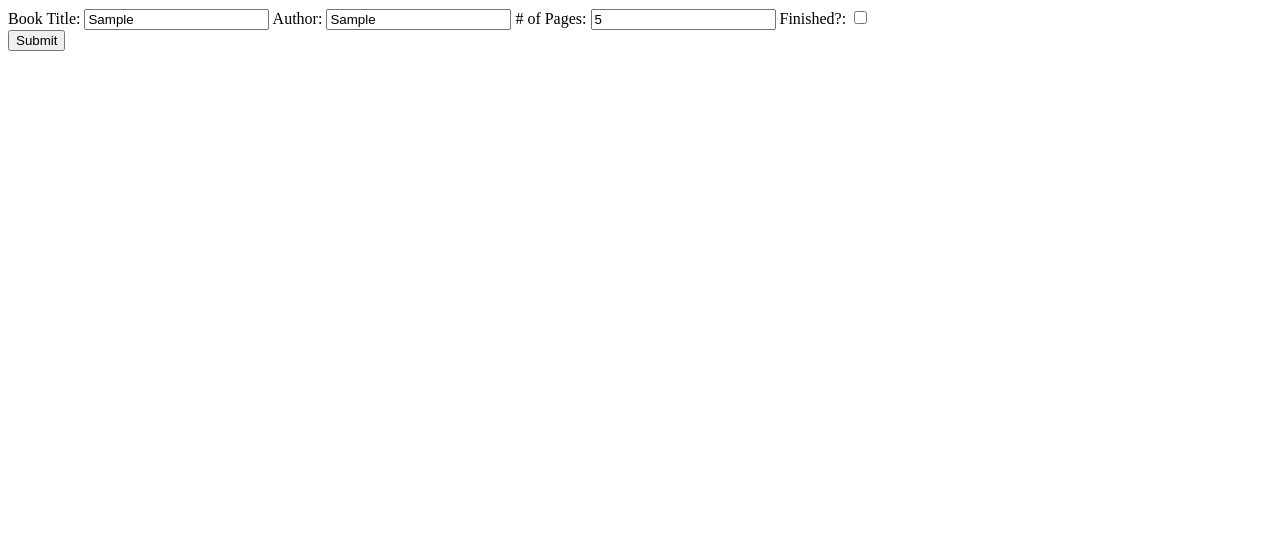
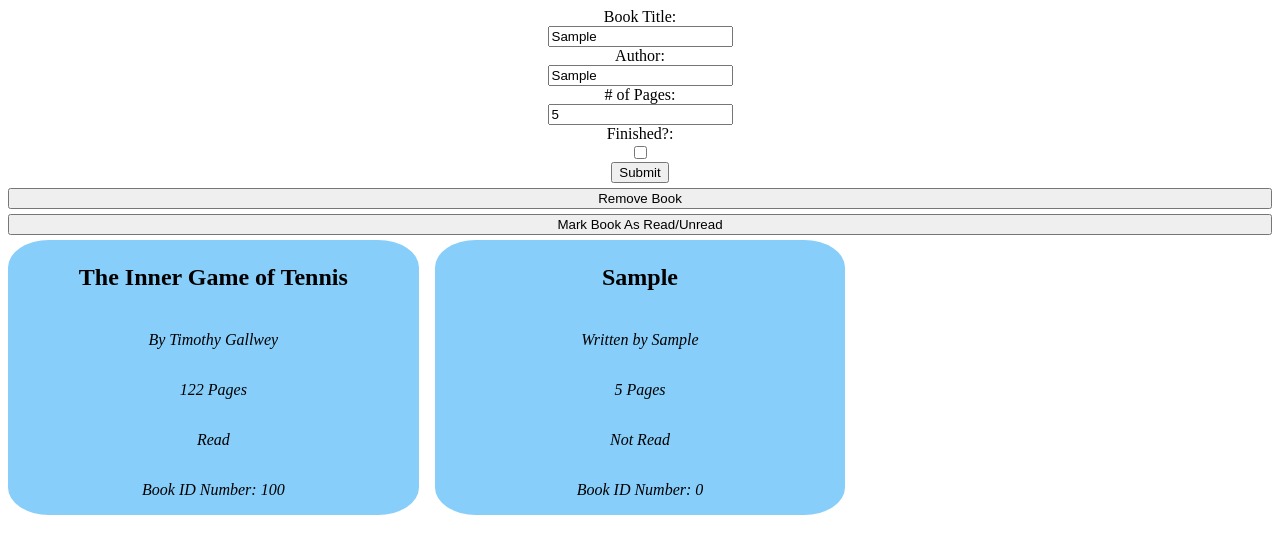
Before and after one commit to Snack-Time/library, a plain HTML site: page index.html in a window 1280 px wide. Both pictures are taken after typing "Sample", "Sample", "5" into the empty fields and a click on the button "Submit". Drawn offline with Linux system fonts and the light colour scheme.

Commit message:
I didn't commit this time. :( Got library working

```diff
--- a/index.html
+++ b/index.html
@@ -4,20 +4,35 @@
     <meta charset="UTF-8">
     <meta http-equiv="X-UA-Compatible" content="IE=edge">
     <meta name="viewport" content="width=device-width, initial-scale=1.0">
-    <title>Document</title>
+    <title>document</title>
     <link rel="stylesheet" href="styles.css">
 </head>
 <body>
-    <form method="post" action="README.md">
-        <label for="title">Book Title: </label>
-        <input type="text">
-        <label for="author">Author: </label>
-        <input type="text">
-        <label for="pages"># of Pages: </label>
-        <input type="number">
-        <label for="read">Finished?: </label>
-        <input type="checkbox"></form>
-        <button type="submit">Submit</button>
+    <div class="container">
+        <form class="add-book" method="post">
+            <label for="title">Book Title: </label>
+            <input type="text" id="title">
+            <label for="author">Author: </label>
+            <input type="text" id="author">
+            <label for="pages"># of Pages: </label>
+            <input type="number" id="pages">
+            <label for="read">Finished?: </label>
+            <input type="checkbox" id="read" value="read">
+            <button name="data" type="button" onclick="newBook()">Submit</button>
+        </form>
+        <button name="remove" type="button" onclick="deleteCard()">Remove Book</button>
+        <button name="remove" type="button" onclick="updateRead()">Mark Book As Read/Unread</button>
+        <div class="card-container">
+            <div class="card">
+                <p class="title">The Inner Game of Tennis</p>
+                <p class="book-info author">By Timothy Gallwey</p>
+                <p class="book-info page-count">122 Pages</p>
+                <p class="book-info read-check">Read</p>
+                <p class="book-info bookID">Book ID Number: 100</p>
+            </div>
+        </div>
+    </div>
+    <div class="remove"></div>
 </body>
 <script src="script.js"></script>
 </html>
--- a/script.js
+++ b/script.js
@@ -1,12 +1,112 @@
+/* global */
+
 let myLibrary = [];
+let bookTitle = document.querySelector(".title");
+let bookAuthor = document.querySelector(".author");
+let bookPages = document.querySelector(".pages");
+let bookRead = document.querySelector(".read");
+let cardContainer = document.querySelector(".card-container");
+let cards = document.querySelectorAll(".card");
+let checkbox = document.getElementById('read');
 
-function book(title, author, pages, read) {
-    title = this.title
-    author = this.author
-    pages = this.pages
-    read = this.read
+let bookCounter = 0;
+let haveRead = "";
+
+/* functions */
+
+function Book(title, author, pages, read) {
+    this.title = title;
+    this.author = author;
+    this.pages = pages;
+    this.read = read;
+    return;
 };
 
-function addBook() {
+function readCheck() {
+    if (checkbox.checked != true) {
+        haveRead = "Not Read";
+    }
+    else {
+        haveRead = "Read";
+    }
+    return;
+}
 
+function newBook() {
+    readCheck();
+    let hotNewBook = new Book(
+        document.getElementById("title").value,
+        document.getElementById("author").value,
+        document.getElementById("pages").value,
+        haveRead
+    );
+    myLibrary.push(hotNewBook);
+    cardCreator();
 };
+
+function cardCreator() {
+    for (let i = bookCounter; i < myLibrary.length; i++) {
+        let bookInfo = myLibrary[i];
+
+        let title = bookInfo.title;
+        let author = bookInfo.author;
+        let pages = bookInfo.pages;
+        let read = bookInfo.read;
+
+        const cardDiv = document.createElement('div');
+        cardDiv.classList.add('card');
+        cardDiv.dataset.id = (`${i}`);
+
+        const cardTitle = document.createElement('p');
+        cardTitle.classList.add('title');
+
+        const cardAuthor = document.createElement('p');
+        cardAuthor.classList.add('author', 'book-info');
+
+        const cardPages = document.createElement('p');
+        cardPages.classList.add('page-count', 'book-info');
+
+        const cardRead = document.createElement('p');
+        cardRead.classList.add('read-check', 'book-info');
+        cardRead.dataset.read = (`${i}`);
+
+        const bookID = document.createElement('p');
+        bookID.classList.add('bookid', 'book-info');
+
+        cardContainer.appendChild(cardDiv);
+
+        cardDiv.appendChild(cardTitle);
+        cardTitle.textContent = `${title}`;
+
+        cardDiv.appendChild(cardAuthor);
+        cardAuthor.textContent = `Written by ${author}`;
+
+        cardDiv.appendChild(cardPages);
+        cardPages.textContent = `${pages} Pages`;
+
+        cardDiv.appendChild(cardRead);
+        cardRead.textContent = `${read}`;
+
+        cardDiv.appendChild(bookID);
+        bookID.textContent = `Book ID Number: ${i}`;
+            }
+        bookCounter++;
+};
+
+function deleteCard() {
+    let bookID = prompt("Please enter Book ID number");
+    myLibrary.splice[bookID];
+    document.querySelector(`[data-id="${bookID}"]`).remove();
+};
+
+function updateRead() {
+    let bookID = prompt("Please enter Book ID number");
+    let readStatus = document.querySelector(`[data-read='${bookID}']`).textContent;
+    if (readStatus === "Not Read") {
+        document.querySelector(`[data-read='${bookID}']`).textContent = "Read";
+    }
+    else {
+        document.querySelector(`[data-read='${bookID}']`).textContent = "Not Read";
+    }
+    return;
+}
--- a/styles.css
+++ b/styles.css
@@ -1,3 +1,41 @@
-p {
-    color: red;
+.container, .card-container {
+    display: grid;
 }
+
+.container {
+    gap: 5px;
+}
+
+.add-book {
+    display: flex;
+    flex-direction: column;
+    justify-content: flex-start;
+    align-items: center;
+}
+
+.card-container {
+    grid-template-columns: 1fr 1fr 1fr;
+    grid-template-rows: 1fr 1fr 1fr;
+    grid-auto-columns: 1fr;
+    grid-auto-rows: 1fr;
+    align-self: center;
+    gap: 1rem;
+}
+
+.card {
+    display: flex;
+    flex-direction: column;
+    justify-content: flex-start;
+    align-items: center;
+    background-color: lightskyblue;
+    border-radius: 10%;
+}
+
+.title {
+    font-weight: bolder;
+    font-size: x-large;
+}
+
+.book-info {
+    font-style: italic;
+}
```
